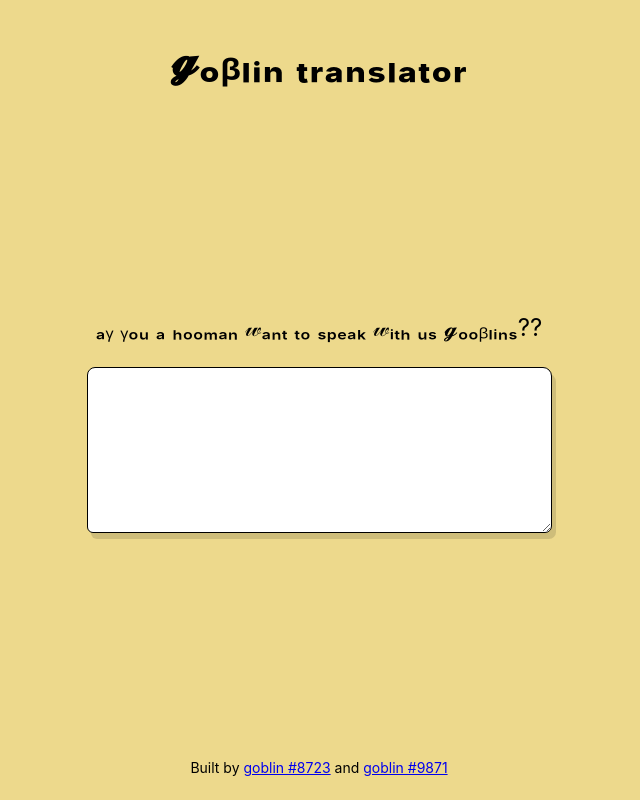
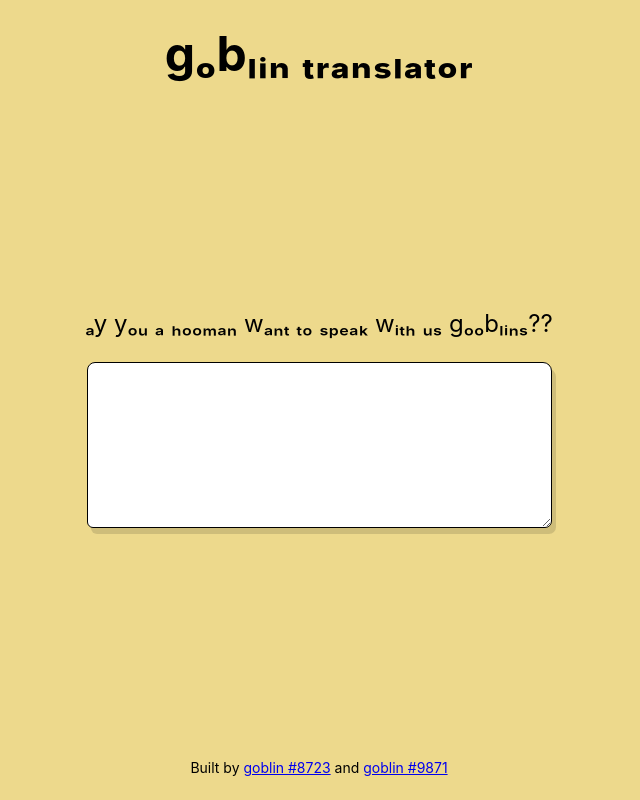
Before and after one commit to jarrensj/goblin-speak, a Next.js app: page / in a window 1280 px wide. Shown: the whole page, without its empty margins (321-961 px from the left). Built offline with nearby package versions, Linux system fonts and the light colour scheme.

Commit message:
ᵤₚdₐₜₑ ₘₐₚₚᵢₙg

```diff
--- a/pages/index.tsx
+++ b/pages/index.tsx
@@ -132,12 +132,12 @@ const CHARACTER_MAPPING: Record<string, string> = {
   8: "₈",
   9: "₉",
   a: "ₐ",
-  b: "ᵦ",
-  c: "𝒸",
-  d: "𝒹",
+  b: "b",
+  c: "c",
+  d: "d",
   e: "ₑ",
-  f: "𝒻",
-  g: "𝓰",
+  f: "f",
+  g: "g",
   h: "ₕ",
   i: "ᵢ",
   j: "ⱼ",
@@ -153,10 +153,10 @@ const CHARACTER_MAPPING: Record<string, string> = {
   t: "ₜ",
   u: "ᵤ",
   v: "ᵥ",
-  w: "𝓌",
+  w: "w",
   x: "ₓ",
-  y: "ᵧ",
-  z: "𝓏",
+  y: "y",
+  z: "z",
   A: "ₐ",
   B: "B",
   C: "C",
```
